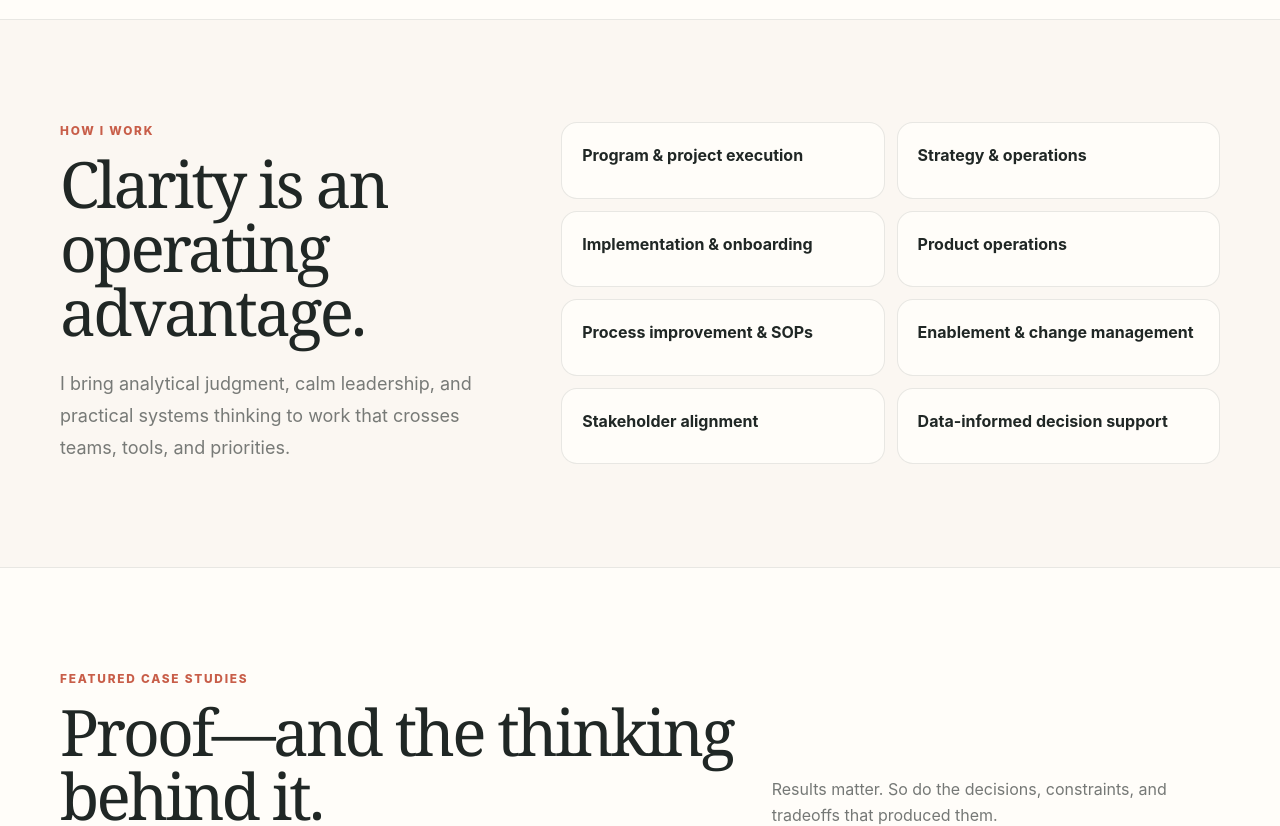
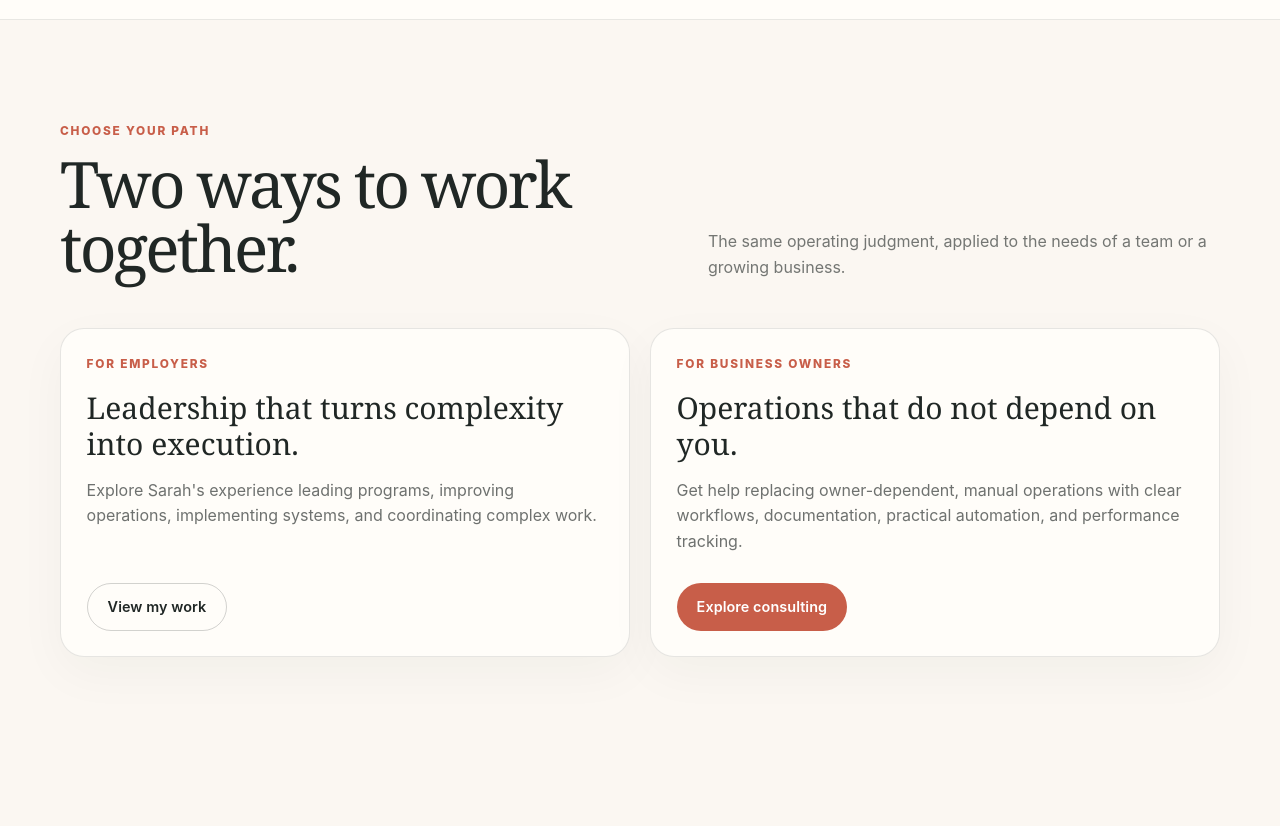
Before and after one commit to sarahphamilton/sarahphamilton, a Next.js app: page / in a window 1280 px wide. Shown: the part 1580-2406 px from the top of the page. Built offline with nearby package versions, Linux system fonts and the light colour scheme.

Commit message:
Add consulting services pathway

```diff
--- a/src/app/page.tsx
+++ b/src/app/page.tsx
@@ -9,7 +9,7 @@ export default function Home() {
       <section className="overflow-hidden py-16 sm:py-24 lg:py-28">
         <div className="shell grid items-center gap-14 lg:grid-cols-[1.12fr_.88fr] lg:gap-20">
           <div>
-            <p className="eyebrow">Program · Strategy · Operations · AI Transformation</p>
+            <p className="eyebrow">Program · Strategy · Operations · AI-Assisted Workflow Improvement</p>
             <h1 className="mt-5 max-w-4xl font-serif text-[clamp(4rem,9vw,7.8rem)] leading-[.85] tracking-[-.065em]">
               Complex work.<br/><span className="text-coral">Simple systems.</span>
             </h1>
@@ -37,6 +37,26 @@ export default function Home() {
       </section>
 
       <section className="section">
+        <div className="shell">
+          <div className="section-heading"><div><p className="eyebrow">Choose your path</p><h2>Two ways to work together.</h2></div><p>The same operating judgment, applied to the needs of a team or a growing business.</p></div>
+          <div className="grid gap-5 md:grid-cols-2">
+            <article className="card flex flex-col items-start">
+              <p className="eyebrow">For employers</p>
+              <h3 className="mt-4 font-serif text-3xl">Leadership that turns complexity into execution.</h3>
+              <p className="mt-4 flex-1 text-ink/65">Explore Sarah&apos;s experience leading programs, improving operations, implementing systems, and coordinating complex work.</p>
+              <Link className="button button-outline mt-7" href="/work">View my work</Link>
+            </article>
+            <article className="card flex flex-col items-start">
+              <p className="eyebrow">For business owners</p>
+              <h3 className="mt-4 font-serif text-3xl">Operations that do not depend on you.</h3>
+              <p className="mt-4 flex-1 text-ink/65">Get help replacing owner-dependent, manual operations with clear workflows, documentation, practical automation, and performance tracking.</p>
+              <Link className="button button-coral mt-7" href="/consulting">Explore consulting</Link>
+            </article>
+          </div>
+        </div>
+      </section>
+
+      <section className="section">
         <div className="shell grid gap-12 lg:grid-cols-[.78fr_1.22fr] lg:gap-20">
           <div><p className="eyebrow">How I work</p><h2>Clarity is an operating advantage.</h2><p className="mt-6 text-lg leading-8 text-ink/60">I bring analytical judgment, calm leadership, and practical systems thinking to work that crosses teams, tools, and priorities.</p></div>
           <div className="grid gap-3 sm:grid-cols-2">{capabilities.map((item) => <div className="rounded-2xl border border-ink/10 bg-paper p-5 font-bold" key={item}>{item}</div>)}</div>
```
